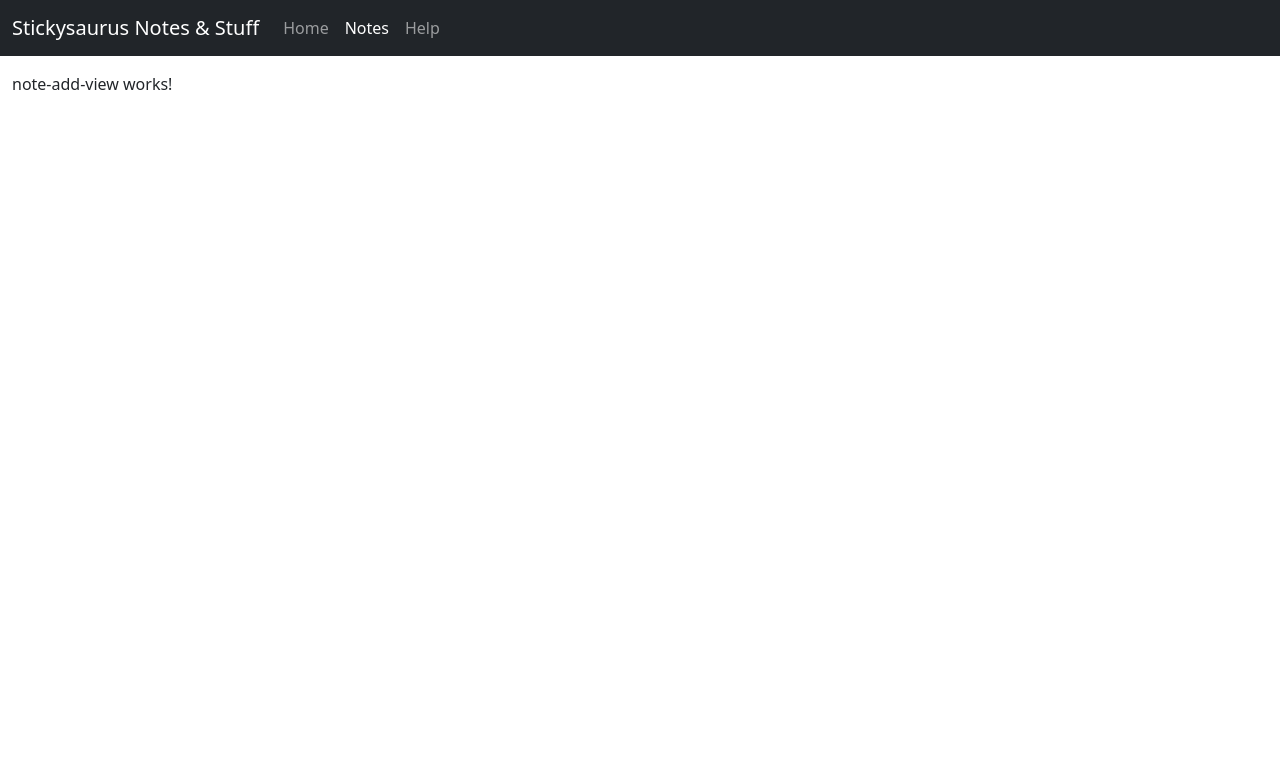
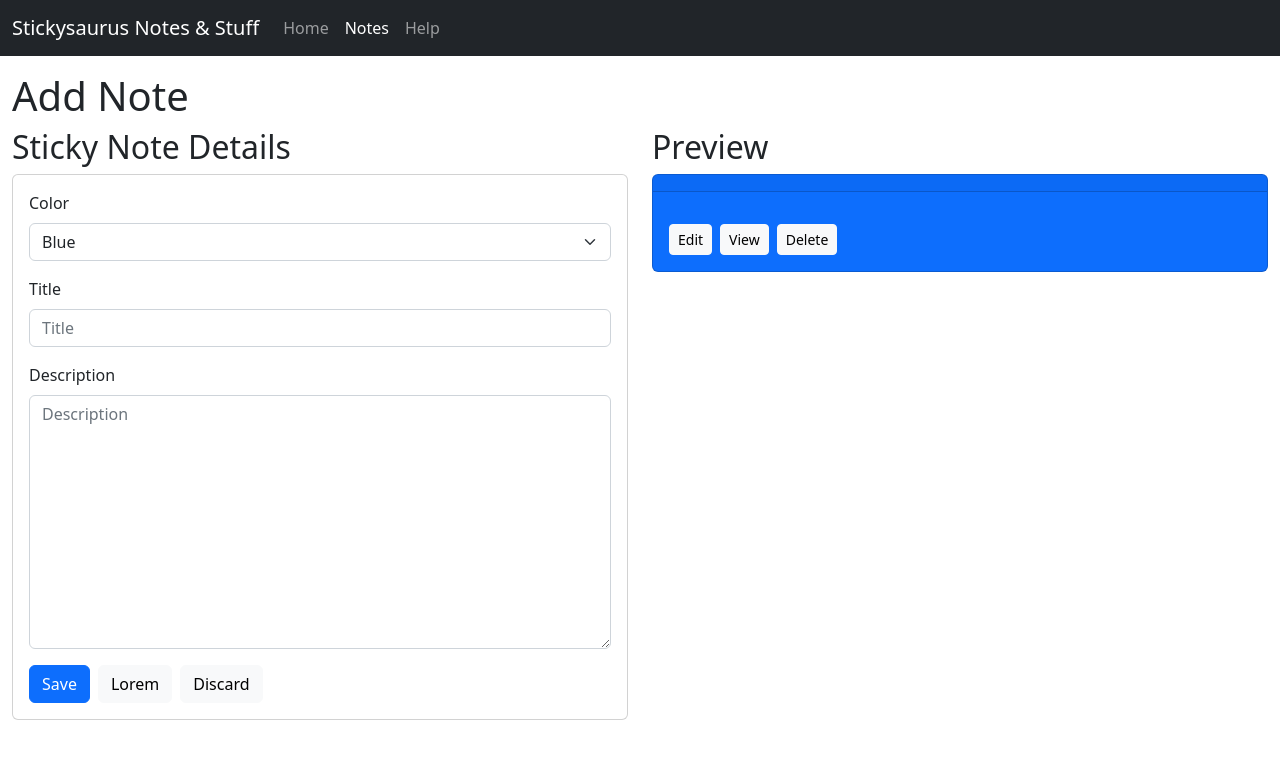
Before and after one commit to shopi-dori/angular-sticky-notes, an Angular app: page /notes/add in a window 1280 px wide. Shown: the top 758 px of the page. Built offline with nearby package versions, Linux system fonts and the light colour scheme.

Commit message:
Added note add and delete

```diff
--- a/src/app/app.module.ts
+++ b/src/app/app.module.ts
@@ -13,6 +13,7 @@ import { NoteDetailsComponent } from './components/note-details/note-details.com
 import { NoteFormComponent } from './components/note-form/note-form.component';
 import { AppNavbarComponent } from './components/app-navbar/app-navbar.component';
 import { NoteListViewComponent } from './views/note-list-view/note-list-view.component';
+import { FormsModule } from '@angular/forms';
 
 @NgModule({
   declarations: [
@@ -30,7 +31,8 @@ import { NoteListViewComponent } from './views/note-list-view/note-list-view.com
   ],
   imports: [
     BrowserModule,
-    AppRoutingModule
+    AppRoutingModule,
+    FormsModule,
   ],
   providers: [],
   bootstrap: [AppComponent]
--- a/src/app/components/note-form/note-form.component.html
+++ b/src/app/components/note-form/note-form.component.html
@@ -1 +1,38 @@
-<p>note-form works!</p>
+<div class="row">
+  <div class="col-6">
+    <h2>Sticky Note Details</h2>
+
+    <div class="card">
+      <div class="card-body">
+        <form (ngSubmit)="onSave()">
+          <div class="mb-3">
+            <label for="colorInput" class="form-label">Color</label>
+            <select id="colorInput" class="form-select" required [(ngModel)]="colorId" name="colorId">
+              <option *ngFor="let noteColor of noteColors" [value]="noteColor.id">{{noteColor.name}}</option>
+            </select>
+          </div>
+
+          <div class="mb-3">
+            <label for="titleInput" class="form-label">Title</label>
+            <input id="titleInput" type="text" class="form-control" placeholder="Title" required [(ngModel)]="title" name="title">
+          </div>
+
+          <div class="mb-3">
+            <label for="descriptionInput" class="form-label">Description</label>
+            <textarea id="descriptionInput" class="form-control" placeholder="Description" rows="10" required [(ngModel)]="description" name="description"></textarea>
+          </div>
+
+          <button type="submit" class="btn btn-primary me-2">Save</button>
+          <button type="button" class="btn btn-light me-2" (click)="onLorem()">Lorem</button>
+          <a routerLink="/notes" class="btn btn-light">Discard</a>
+        </form>
+      </div>
+    </div>
+  </div>
+
+  <div class="col-6">
+    <h2>Preview</h2>
+
+    <asn-note-details [note]="getNewNote()"></asn-note-details>
+  </div>
+</div>
--- a/src/app/components/note-form/note-form.component.ts
+++ b/src/app/components/note-form/note-form.component.ts
@@ -1,10 +1,55 @@
-import { Component } from '@angular/core';
+import { Component, Input, OnInit } from '@angular/core';
+import { Router } from '@angular/router';
+import { NoteColor } from 'src/app/models/note-color';
+import { Note } from 'src/app/models/note.model';
+import { NotesService } from 'src/app/services/notes.service';
 
 @Component({
   selector: 'asn-note-form',
   templateUrl: './note-form.component.html',
   styleUrls: ['./note-form.component.scss']
 })
-export class NoteFormComponent {
+export class NoteFormComponent implements OnInit {
+  @Input() note: Note | undefined;
 
+  protected title: string = '';
+  protected description: string = '';
+  protected colorId: string = '';
+
+  protected noteColors!: NoteColor[];
+
+  constructor(private notesService: NotesService, private router: Router) {
+
+  }
+
+  public ngOnInit(): void {
+    this.noteColors = this.notesService.getNoteColors();
+
+    this.colorId = this.noteColors[0].id;
+  }
+
+  protected getNewNote(): Note {
+    const note: Note = {
+      id: this.note?.id || 0,
+      colorId: this.colorId,
+      title: this.title,
+      description: this.description,
+    };
+
+    return note;
+  }
+
+  protected onSave(): void {
+    const note: Note = this.getNewNote();
+
+    this.notesService.addNote(note);
+
+    this.router.navigate(['/notes']);
+  }
+
+  protected onLorem(): void {
+    this.colorId = 'success';
+    this.title = 'RAWR!';
+    this.description = 'I am a fearsome sticky dinosaur!';
+  }
 }
--- a/src/app/services/notes.service.ts
+++ b/src/app/services/notes.service.ts
@@ -34,11 +34,33 @@ export class NotesService {
   }
 
   public addNote(note: Note): void {
-    // TODO
+    note.id = this.getNextId();
+
+    this.notes.push(note);
   }
 
   public deleteNote(id: number): void {
-    // TODO
+    const noteIndex = this.notes.findIndex((note: Note) => { return note.id === id });
+
+    if (noteIndex >= 0) {
+      this.notes.splice(noteIndex, 1);
+    }
+  }
+
+  private getNextId(): number {
+    let lastId = 0;
+
+    this.notes.forEach((note: Note) => {
+      const candidateNoteId = note.id;
+
+      if (candidateNoteId > lastId) {
+        lastId = candidateNoteId
+      }
+    });
+
+    const nextId = lastId + 1;
+
+    return nextId;
   }
 
   private initializeNotes(): void {
@@ -62,12 +84,12 @@ export class NotesService {
   private initializeNoteColors(): void {
     this.noteColors = [
       this.BlueNoteColor,
+      { id: 'info', name: 'Teal' },
       { id: 'success', name: 'Green' },
+      this.YellowNoteColor,
       { id: 'danger', name: 'Red' },
-      this.YellowNoteColor,
+      { id: 'light', name: 'Light Gray' },
       { id: 'secondary', name: 'Medium Gray' },
-      { id: 'info', name: 'Teal' },
-      { id: 'light', name: 'Light Gray' },
       { id: 'dark', name: 'Dark Gray' },
     ];
   }
--- a/src/app/views/note-add-view/note-add-view.component.html
+++ b/src/app/views/note-add-view/note-add-view.component.html
@@ -1 +1,3 @@
-<p>note-add-view works!</p>
+<h1>Add Note</h1>
+
+<asn-note-form></asn-note-form>
```
